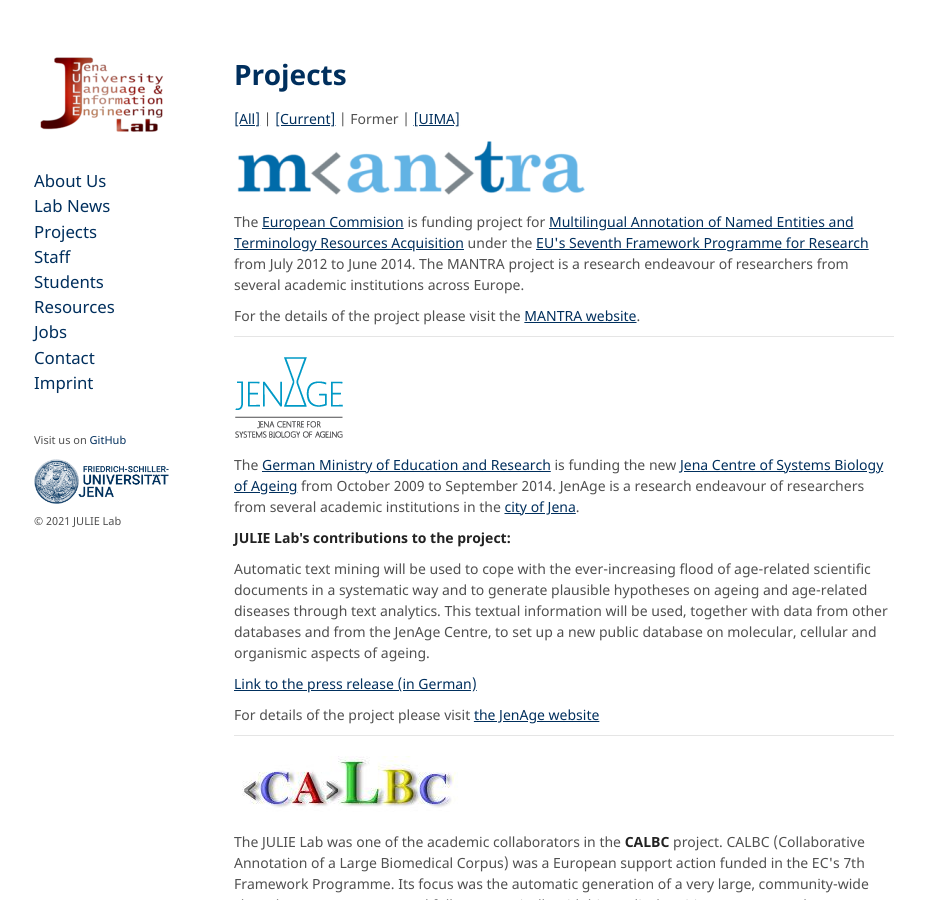
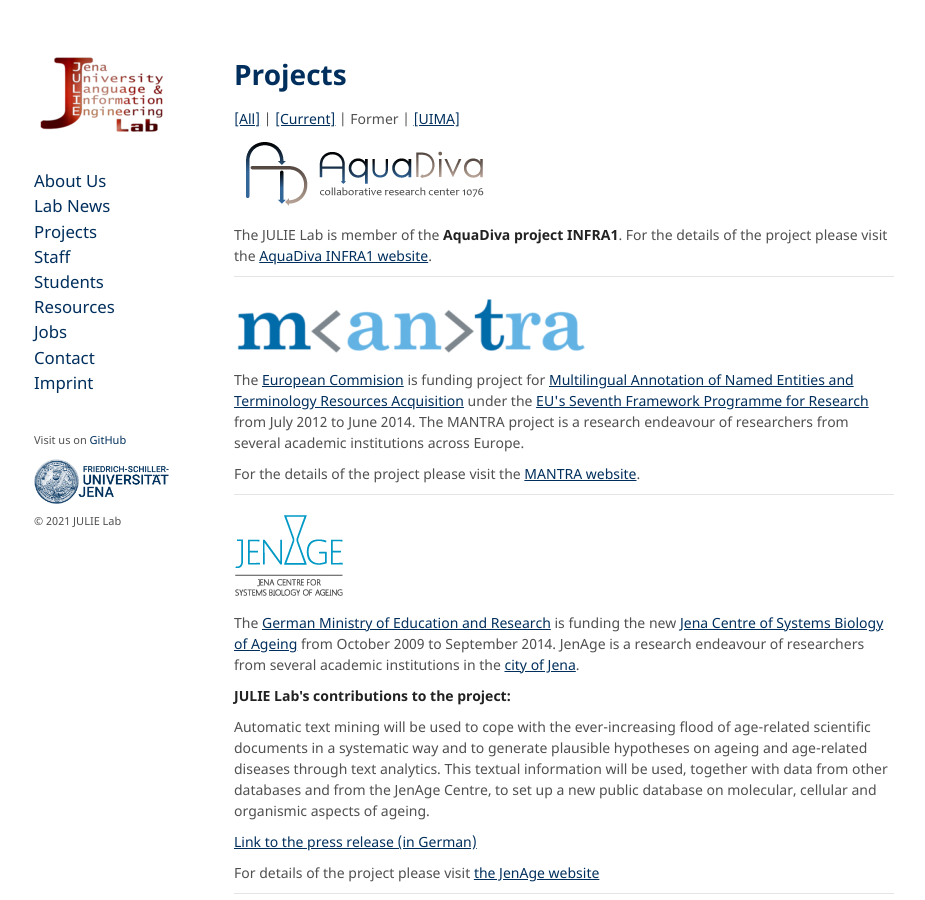
Before and after one commit to JULIELab/JULIELab.github.io, a Jekyll site: the page built from Projects/former.md, in a window 1280 px wide and 900 px high. Shown: the whole window, without its empty margins (176-1101 px from the left). Built offline with Jekyll 4.4.1, drawn with Linux system fonts in a browser that asks for light colours; our own code applies the rules of GitHub Pages for plain Markdown files.

Commit message:
add AquaDiva to former projects

```diff
--- a/Projects/former.md
+++ b/Projects/former.md
@@ -8,6 +8,12 @@
 [[Current]](current.html) |
 Former |
 [[UIMA]](UIMA.html)
+
+![](/assets/img/projects_AquaDiva-width-360-height-70.png)
+
+The JULIE Lab is member of the **AquaDiva project INFRA1**. For the details of the project please visit the [AquaDiva INFRA1 website](http://www.aquadiva.uni-jena.de/).
+
+------------------------------------------------------------------------
 
 ![](/assets/img/projects_MANTRA_Logo-width-354-height-57.png)
 
```
